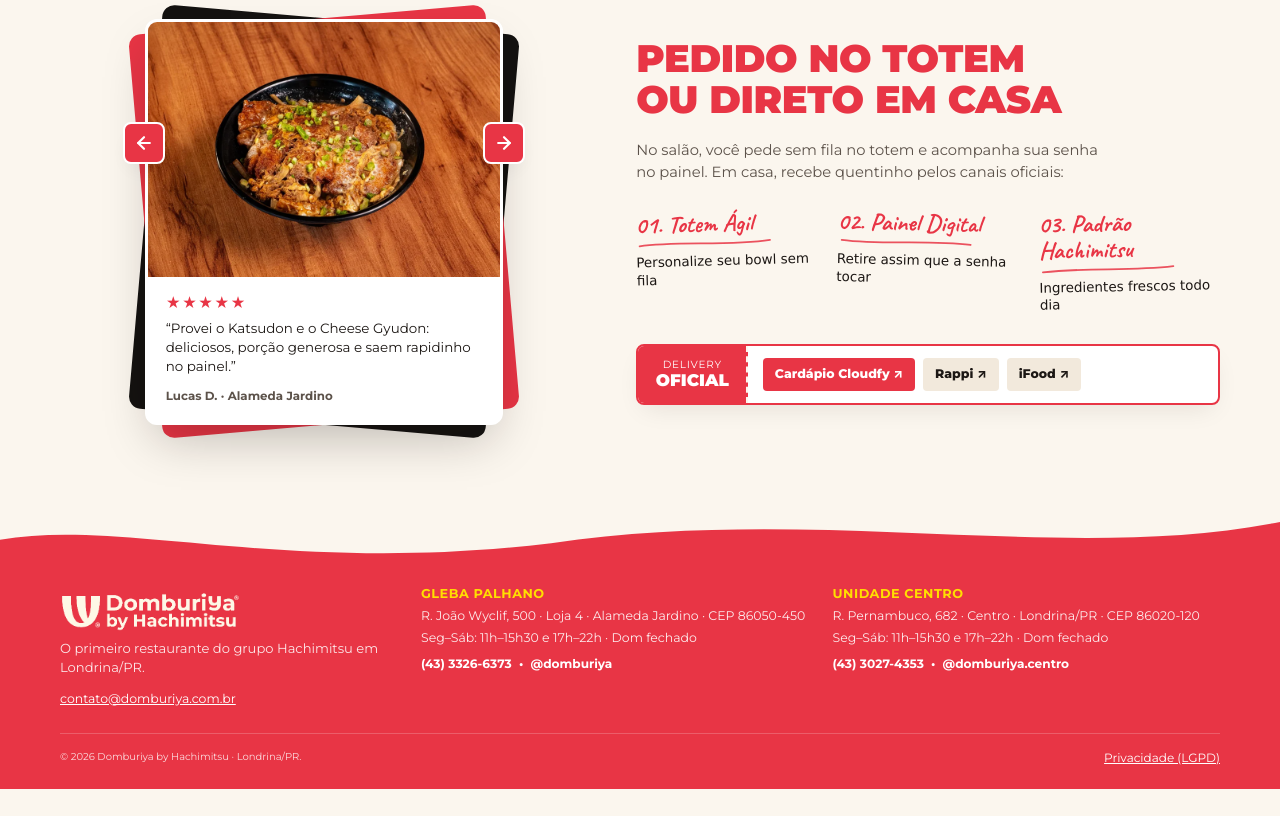
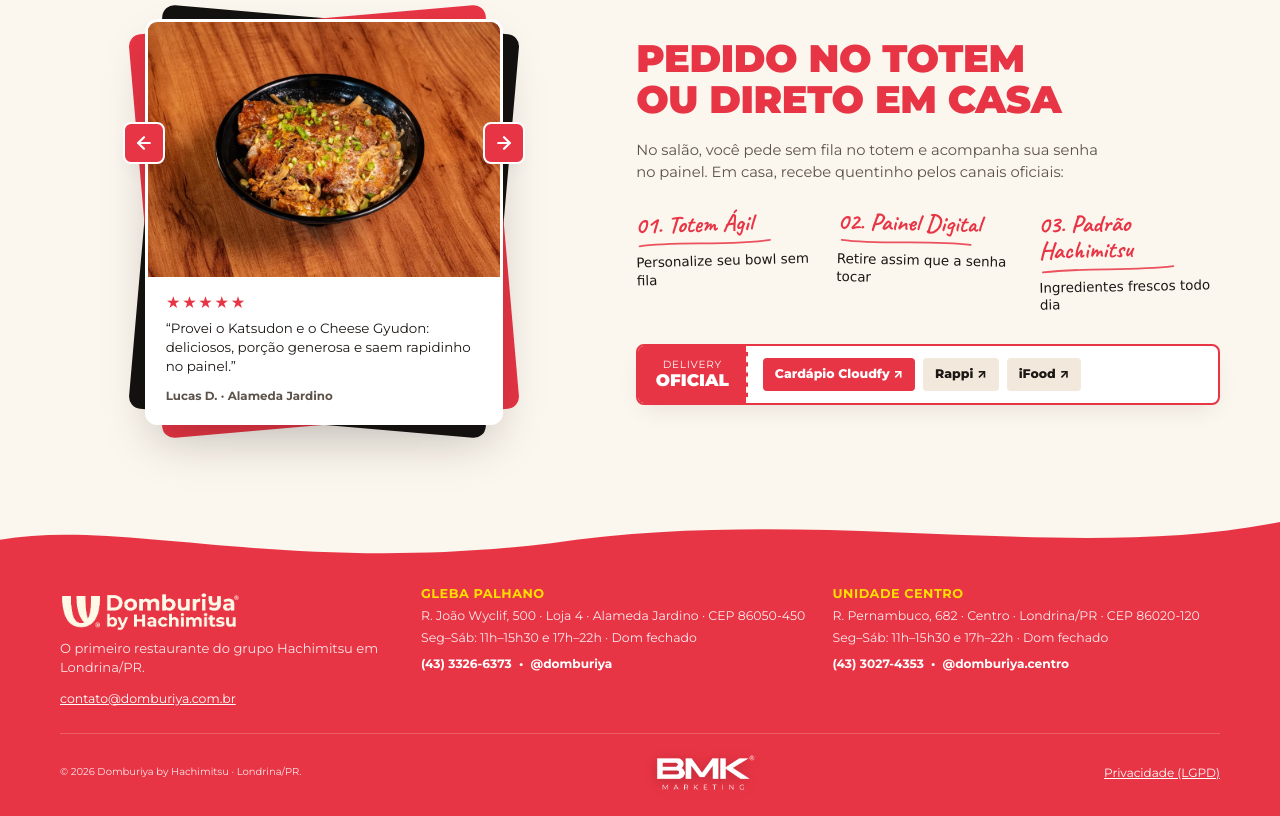
Before and after one commit to gerentebihmark-hub/lp-domburiya, a website built with Vite: page index.html in a window 1280 px wide. Shown: the part 3083-3899 px from the top of the page. Before the commit the page ends 3872 px from the top, so only its background shows below. Built offline with nearby package versions, Linux system fonts and the light colour scheme; a web font is replaced by a local one.

```diff
--- a/index.html
+++ b/index.html
@@ -920,6 +920,7 @@
 
     <div class="container footer-bottom-line">
       <small>© <span id="current-year">2026</span> Domburiya by Hachimitsu · Londrina/PR.</small>
+      <img src="/assets/brand/logo-branca-bmk.webp" alt="BMK Marketing" width="116" height="42" loading="lazy" class="footer-bmk-logo" />
       <button type="button" class="footer-cookie-btn" id="open-cookie-prefs">Privacidade (LGPD)</button>
     </div>
   </footer>
--- a/style.css
+++ b/style.css
@@ -1421,9 +1421,19 @@
   display: flex;
   align-items: center;
   justify-content: space-between;
-  padding-top: 1rem;
+  flex-wrap: wrap;
+  gap: 1rem;
+  padding-top: 1.25rem;
   font-size: 0.75rem;
-  color: rgba(255, 255, 255, 0.82);
+  color: rgba(255, 255, 255, 0.88);
+}
+
+.footer-bmk-logo {
+  height: 38px;
+  width: auto;
+  display: block;
+  opacity: 1;
+  filter: drop-shadow(0 2px 6px rgba(0, 0, 0, 0.2));
 }
 
 .footer-cookie-btn {
```
Also changed, not shown: public/assets/brand/logo-branca-bmk.webp (added).
